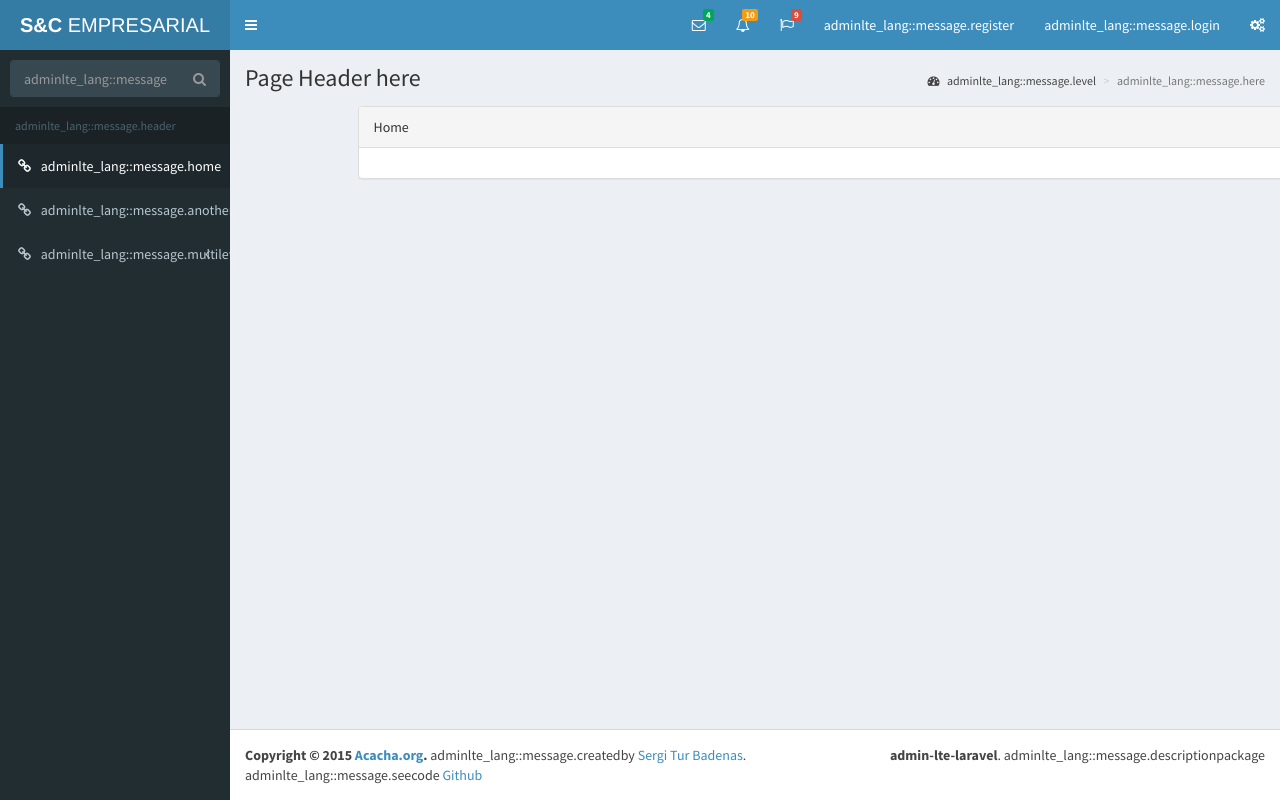
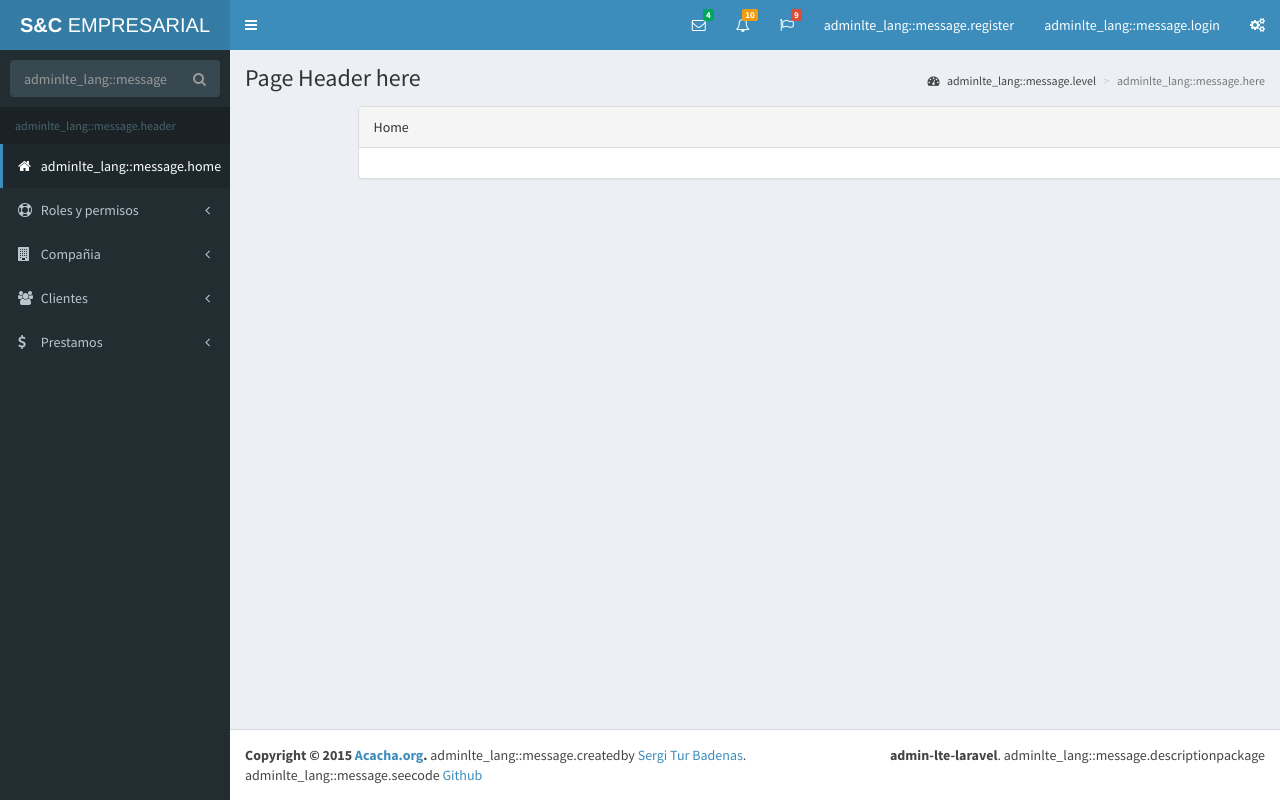
Before and after one commit to freelance-comunity/financiera, a Laravel app: template resources/views/home.blade.php in a window 1280 px wide. Run offline with Laravel 8, Linux system fonts and the light colour scheme; the template is opened without the code that fills it, so the values that code supplies are empty; some libraries are stand-ins or nearby versions.

Commit message:
Se comenzo con el diseño del menu del sistema

```diff
--- a/resources/views/layouts/partials/sidebar.blade.php
+++ b/resources/views/layouts/partials/sidebar.blade.php
@@ -33,13 +33,44 @@
         <ul class="sidebar-menu">
             <li class="header">{{ trans('adminlte_lang::message.header') }}</li>
             <!-- Optionally, you can add icons to the links -->
-            <li class="active"><a href="{{ url('home') }}"><i class='fa fa-link'></i> <span>{{ trans('adminlte_lang::message.home') }}</span></a></li>
-            <li><a href="#"><i class='fa fa-link'></i> <span>{{ trans('adminlte_lang::message.anotherlink') }}</span></a></li>
+            <li class="active"><a href="{{ url('home') }}"><i class='fa fa-home'></i> <span>{{ trans('adminlte_lang::message.home') }}</span></a></li>
             <li class="treeview">
-                <a href="#"><i class='fa fa-link'></i> <span>{{ trans('adminlte_lang::message.multilevel') }}</span> <i class="fa fa-angle-left pull-right"></i></a>
+                <a href="#"><i class='fa fa-life-ring'></i> <span>Roles y permisos</span> <i class="fa fa-angle-left pull-right"></i></a>
                 <ul class="treeview-menu">
-                    <li><a href="#">{{ trans('adminlte_lang::message.linklevel2') }}</a></li>
-                    <li><a href="#">{{ trans('adminlte_lang::message.linklevel2') }}</a></li>
+                    <li><a href="#">Roles</a></li>
+                    <li><a href="#">Permisos</a></li>
+                </ul>
+            </li>
+            <li class="treeview">
+                <a href="#"><i class='fa fa-building'></i> <span>Compañia</span> <i class="fa fa-angle-left pull-right"></i></a>
+                <ul class="treeview-menu">
+                    <li><a href="#">Información</a></li>
+                    <li><a href="#">Carteras</a></li>
+                    <li><a href="#">Cajeros(a)</a></li>
+                    <li><a href="#">Promotores</a></li>
+                    <li><a href="#">Mesa de control</a></li>
+                    <li><a href="#">Asistente de sucursal</a></li>
+                    <li><a href="#">Dirección de crédito</a></li>
+                    <li><a href="#">Dirección de promotor</a></li>
+                    <li><a href="#">Administrador</a></li>
+                </ul>
+            </li>
+            <li class="treeview">
+                <a href="#"><i class='fa fa-users'></i> <span>Clientes</span> <i class="fa fa-angle-left pull-right"></i></a>
+                <ul class="treeview-menu">
+                    <li><a href="#">Lista de clientes</a></li>
+                    <li><a href="#">Lista negra de clientes</a></li>
+                </ul>
+            </li>
+            <li class="treeview">
+                <a href="#"><i class='fa fa-dollar'></i> <span>Prestamos</span> <i class="fa fa-angle-left pull-right"></i></a>
+                <ul class="treeview-menu">
+                    <li><a href="#">Nuevo prestamo</a></li>
+                    <li><a href="#">Lista de prestamos</a></li>
+                    <li><a href="#">Nuevo pago</a></li>
+                    <li><a href="#">Lista de pagos</a></li>
+                    <li><a href="#">Nuevo anticipo</a></li>
+                    <li><a href="#">Lista de anticipos</a></li>
                 </ul>
             </li>
         </ul><!-- /.sidebar-menu -->
```
